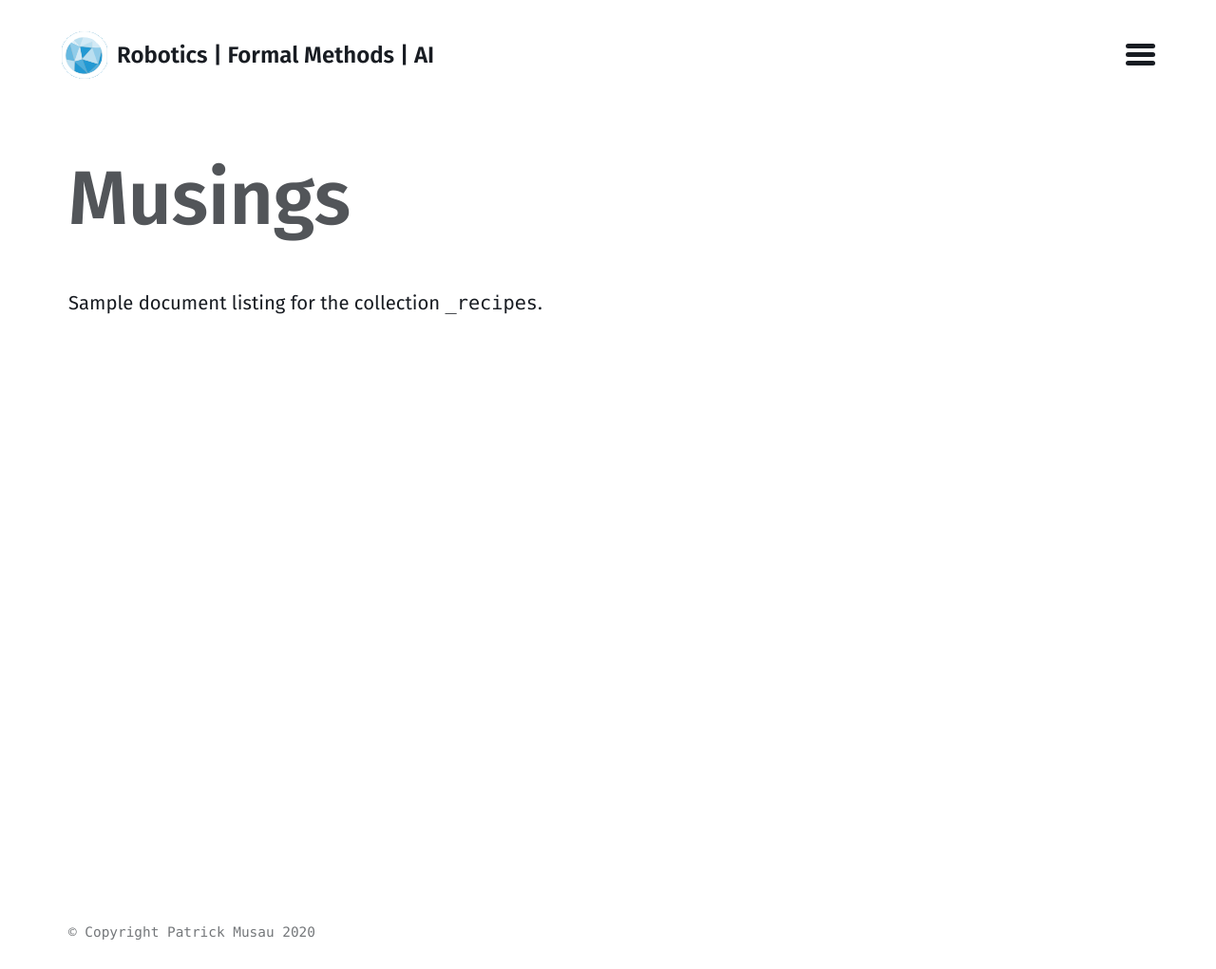
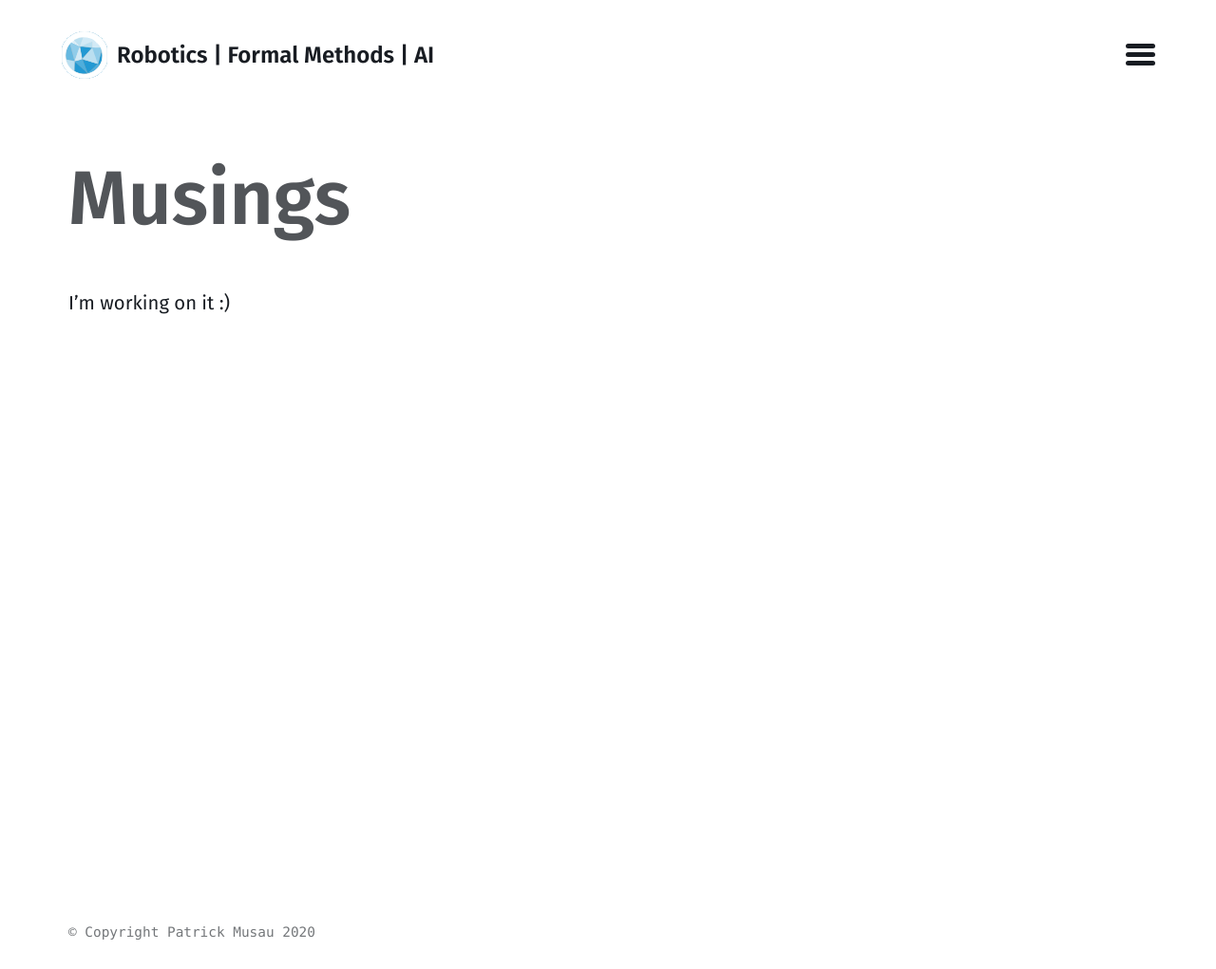
Before and after one commit to pmusau17/pmusau17.github.io, a Jekyll site: the page built from musings.md, in a window 1280 px wide. Shown: the whole page at 95% size. Built offline with Jekyll 4.4.1, drawn with Linux system fonts in a browser that asks for light colours.

Commit message:
Working on it

```diff
--- a/musings.md
+++ b/musings.md
@@ -6,4 +6,4 @@
 entries_layout: grid
 ---
 
-Sample document listing for the collection `_recipes`.
+I'm working on it :)
```
